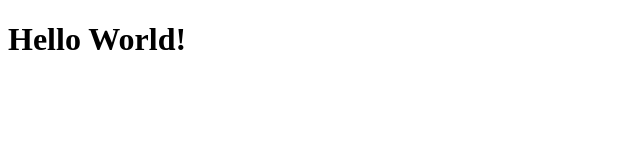
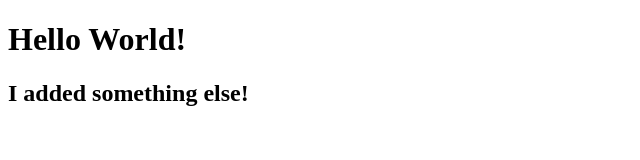
Before and after one commit to seanRoshan/demo-repo-col, a plain HTML site: page index.html in a window 1280 px wide. Shown: the whole page, without its empty margins (0-640 px from the left). Drawn offline with Linux system fonts and the light colour scheme.

Commit message:
test push to main

```diff
--- a/index.html
+++ b/index.html
@@ -8,5 +8,6 @@
 </head>
 <body>
     <h1>Hello World!</h1>
+    <h2>I added something else!</h2>
 </body>
 </html>
```
